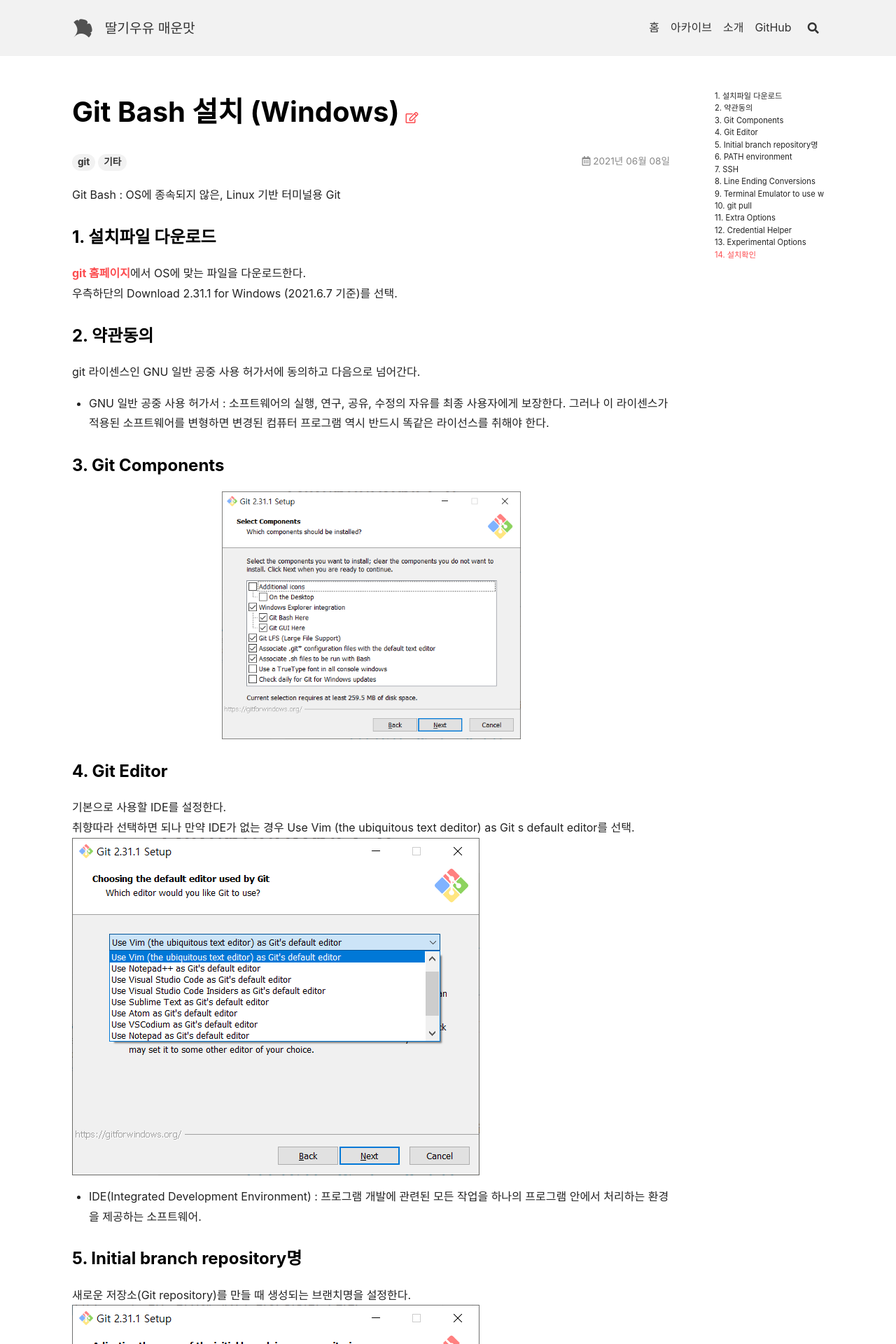
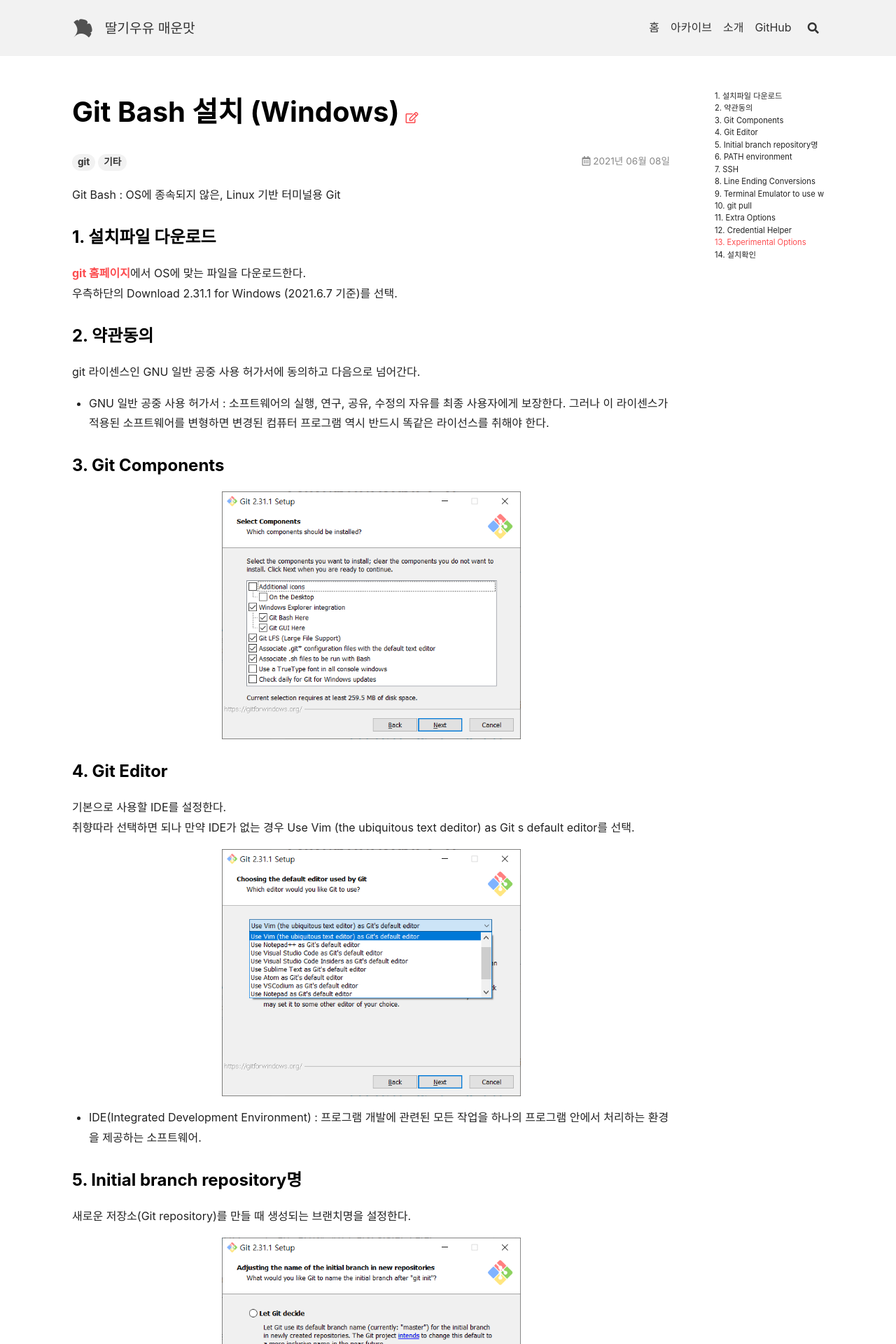
Before and after one commit to dw3624/dw3624.github.io, a Jekyll site: the page built from _posts/2021-06-08-gitbash설치.md, in a window 1280 px wide. Shown: the top 1920 px of the page at 70% size. Built offline with Jekyll 4.4.1, drawn with Linux system fonts in a browser that asks for light colours; nearby versions of some CDN libraries.

Commit message:
post added

```diff
--- a/_posts/2021-06-08-gitbash설치.md
+++ b/_posts/2021-06-08-gitbash설치.md
@@ -23,19 +23,19 @@
 기본으로 사용할 IDE를 설정한다.
 취향따라 선택하면 되나 만약 IDE가 없는 경우 Use Vim (the ubiquitous text deditor) as Git
 s default editor를 선택.
-![git_editor]({{site.url}}/assets/images/210608/b2.png)
+<center><img src="{{site.url}}/assets/images/210608/b2.png" width="50%" height="50%"></center>
  - IDE(Integrated Development Environment) : 프로그램 개발에 관련된 모든 작업을 하나의 프로그램 안에서 처리하는 환경을 제공하는 소프트웨어.
 
 
 ### 5. Initial branch repository명
 새로운 저장소(Git repository)를 만들 때 생성되는 브랜치명을 설정한다.
-![git_rep]({{site.url}}/assets/images/210608/b3.png)
+<center><img src="{{site.url}}/assets/images/210608/b3.png" width="50%" height="50%"></center>
 git의 기본 repository명이 master에서 main으로 바뀌었기 때문에 후자로 커스텀 설정.
  - 브랜치 : 저장소 안의 독립적인 작업 영역
 
 ### 6. PATH environment
 path(환경변수)를 설정한다.
-![git_path]({{site.url}}/assets/images/210608/b4.png)
+<center><img src="{{site.url}}/assets/images/210608/b4.png" width="50%" height="50%"></center>
  - use git from git bash only :
      - git bash(git 전용 cmd창)에서만 git을 사용할 경우
  - use git from the windows cmd :
@@ -44,15 +44,15 @@
      - Windows cmd에서 유닉스 도구와 git을 사용할 경우(충돌 우려 있음)
 
 ### 7. SSH
-![git_ssh]({{site.url}}/assets/images/210608/b5.png)
+<center><img src="{{site.url}}/assets/images/210608/b5.png" width="50%" height="50%"></center>
 
 ### 8. Line Ending Conversions
 개행(줄바꿈) 표시 방식을 설정한다.
-![git_line]({{site.url}}/assets/images/210608/b6.png)
+<center><img src="{{site.url}}/assets/images/210608/b6.png" width="50%" height="50%"></center>
 
 ### 9. Terminal Emulator to use with
 git bash를 사용할 터미널 에뮬레이터를 설정한다.
-![git_term]({{site.url}}/assets/images/210608/b7.png)
+<center><img src="{{site.url}}/assets/images/210608/b7.png" width="50%" height="50%"></center>
 
 ### 10. git pull
 Default (fast-forward or merge) 선택
@@ -64,11 +64,11 @@
 Git Credential Manager Core 선택
 
 ### 13. Experimental Options
-![git_expr]({{site.url}}/assets/images/210608/b8.png)
+<center><img src="{{site.url}}/assets/images/210608/b8.png" width="50%" height="50%"></center>
 실험적인 추가기능은 선택하지 않고 진행.
 
 ### 14. 설치확인
 git bash로 들어가 git --version을 입력, 아래와 같이 버전이 출력되면 설치 완료.
-![git_bahs]({{site.url}}/assets/images/210608/b9.png)
+<center><img src="{{site.url}}/assets/images/210608/b9.png" width="50%" height="50%"></center>
 
 ---
```
